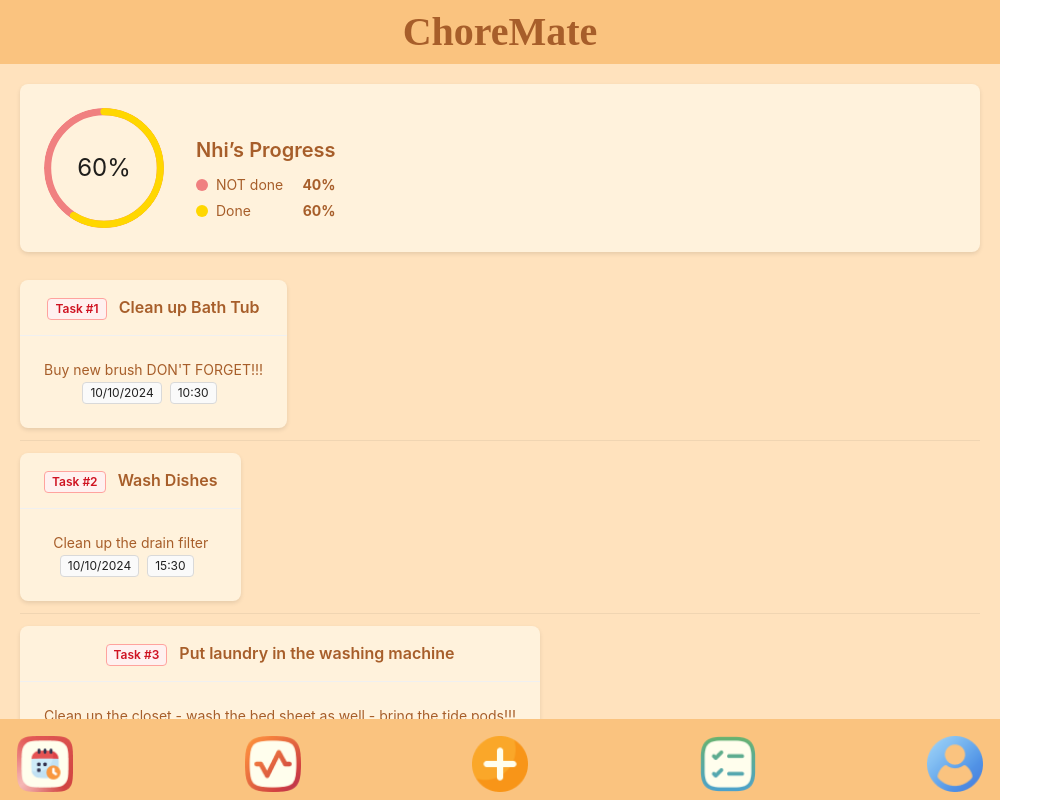
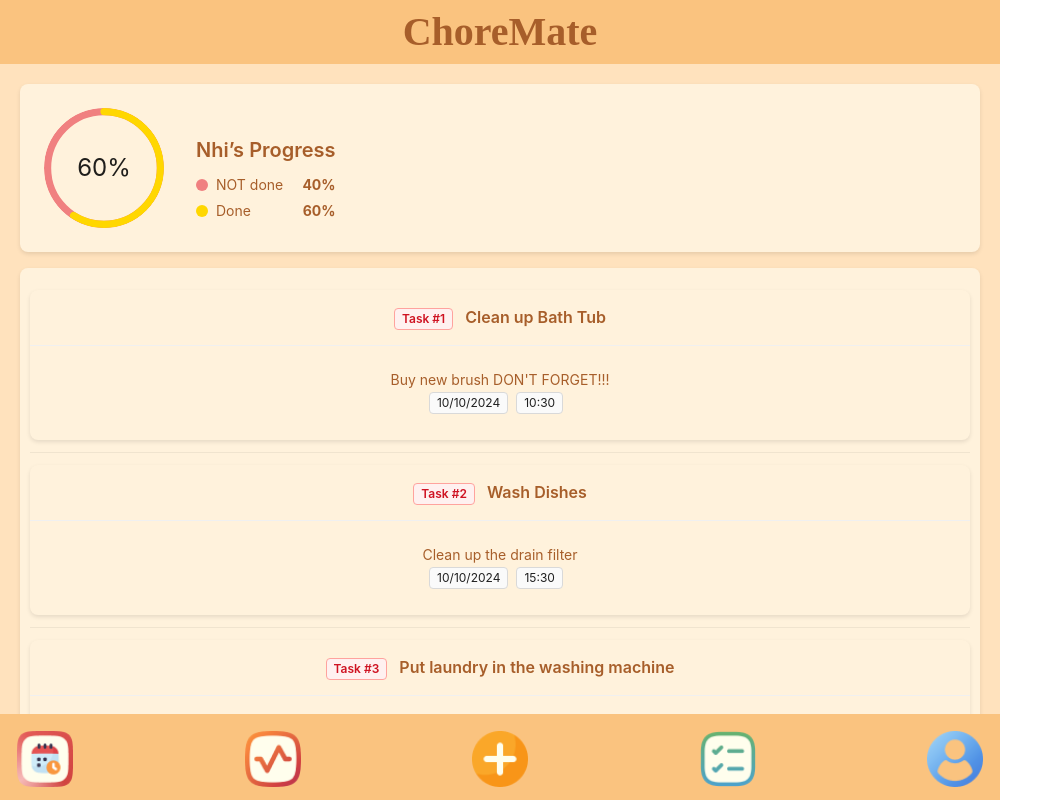
Before and after one commit to MichaelHehman/FECOPY, a React (Create React App) app: page /to-do in a window 1280 px wide. Shown: the whole page, without its empty margins (0-1063 px from the left). Built offline with nearby package versions, Linux system fonts and the light colour scheme; sample sign-in values are in the browser's storage; a web font is replaced by a local one.

Commit message:
fixed the width for the task list and add scroller

```diff
--- a/src/pages/ToDoPage/Todo.module.css
+++ b/src/pages/ToDoPage/Todo.module.css
@@ -69,9 +69,27 @@
   box-shadow: 0px 2px 4px rgba(0, 0, 0, 0.1);
 }
 
-  .taskItem {
-    padding: 16px;
-    border-bottom: 1px solid #F0F0F0;
+.taskListWrapper {
+  margin: 0 auto;
+  height: 460px; /* Fixed height for the container */
+  overflow-y: auto; /* Scroll for overflow */
+  padding: 10px;
+  box-sizing: border-box;
+  background-color: #FFF2DC; /* Match the card background */
+  border-radius: 8px; /* Optional: rounded corners */
+  box-shadow: 0px 2px 4px rgba(0, 0, 0, 0.1);
+}
+
+.taskCard {
+  width: 100%;
+  height: 150px; /* Return to original height */
+  margin-bottom: 16px;
+  box-sizing: border-box;
+}
+
+/* Remove margin from the last task card */
+.taskCard:last-child {
+  margin-bottom: 0;
 }
 
 .taskHeader {
```
Lines whose indentation alone changed are shown as unchanged.
